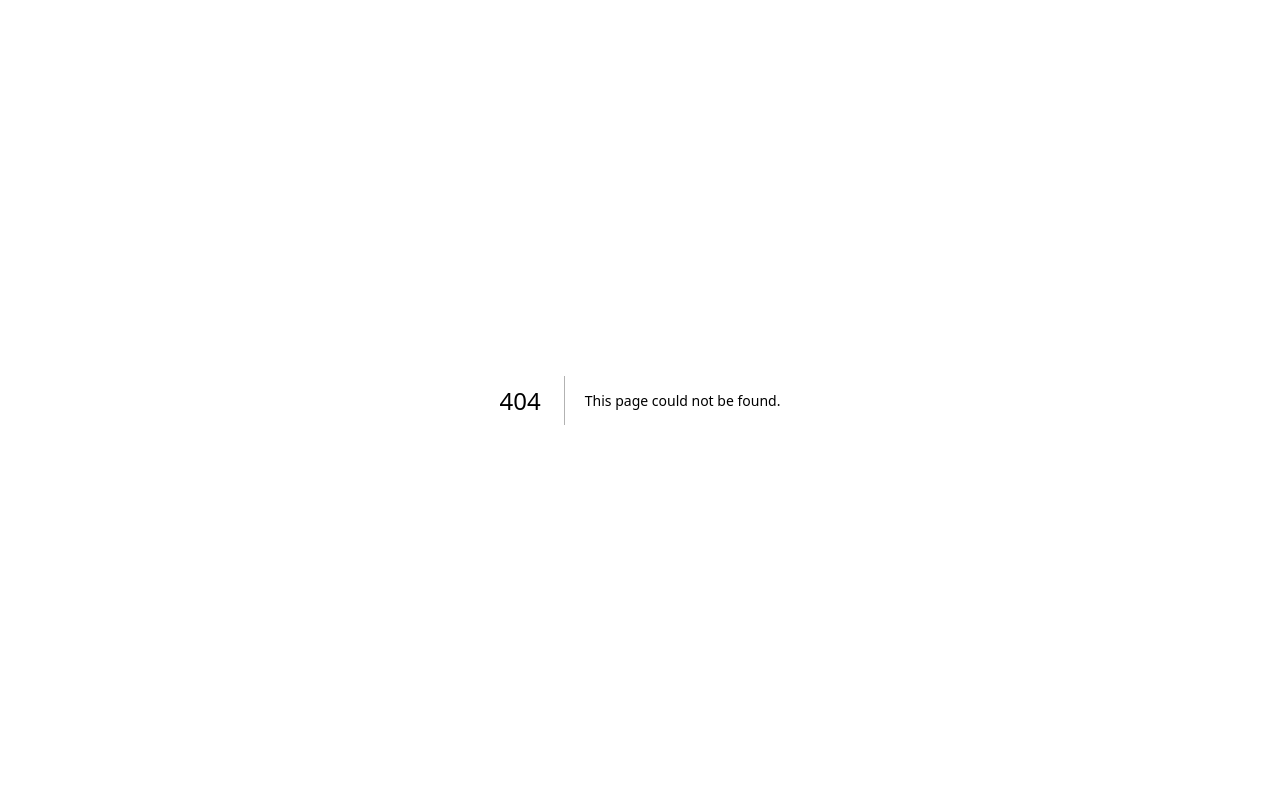
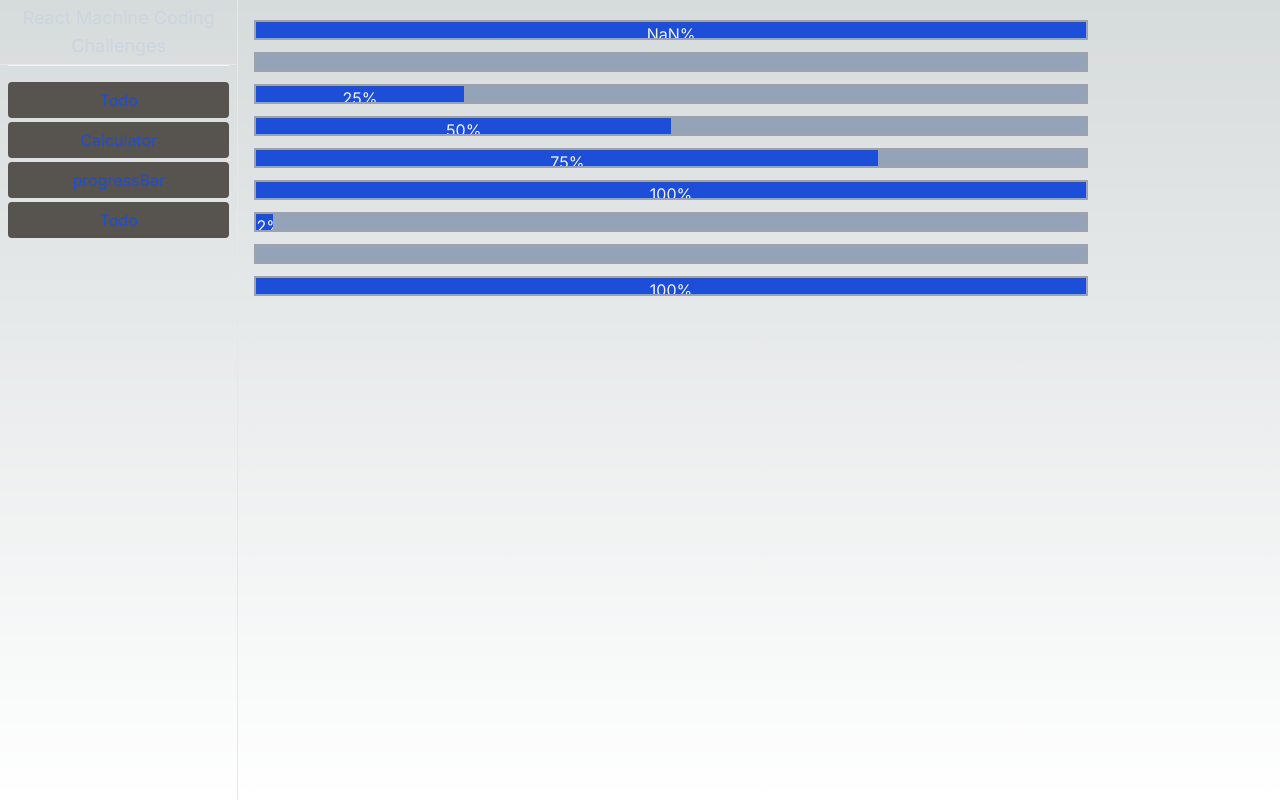
Before and after one commit to Surya-Thombare/react-machine-coding, a Next.js app: page /react-machine-coding/progressBar in a window 1280 px wide. Before the commit this address had no page. Built offline with nearby package versions, Linux system fonts and the light colour scheme.

Commit message:
progressBar

```diff
--- a/app/react-machine-coding/fileSystem/page.tsx
+++ b/app/react-machine-coding/fileSystem/page.tsx
@@ -6,11 +6,7 @@ import Folder from "@/components/folder";
 const Page = () => {
   const [explorerData, setExplorerData] = useState(explorer);
 
-  return (
-    <div>
-      <Folder explorer={explorer} />
-    </div>
-  );
+  return <div>{/* <Folder explorer={explorer} /> */}</div>;
 };
 
 export default Page;
--- /dev/null
+++ b/app/react-machine-coding/progressBar/page.tsx
@@ -0,0 +1,20 @@
+import Progressbar from "@/components/Progressbar";
+import React from "react";
+
+const Page = () => {
+  return (
+    <div className="flex flex-col gap-[12px] ml-4 mt-5 w-4/5">
+      <Progressbar value={undefined} />
+      <Progressbar value={0} />
+      <Progressbar value={25} />
+      <Progressbar value={50} />
+      <Progressbar value={75} />
+      <Progressbar value={100} />
+      <Progressbar value={2} />
+      <Progressbar value={-10} />
+      <Progressbar value={120} />
+    </div>
+  );
+};
+
+export default Page;
--- /dev/null
+++ b/components/Progressbar.tsx
@@ -0,0 +1,26 @@
+import React from "react";
+
+const MIN = 0;
+const MAX = 100;
+
+const Progressbar = ({ value }) => {
+  // Handle invalid values and convert them to be within [0, 100].
+  const clampedValue = Math.min(Math.max(value, MIN), MAX);
+
+  return (
+    <div className="bg-slate-400 border-2 border-solid border-gray-400	h-[20px] overflow-hidden">
+      <div
+        className="bg-blue-700 h-full overflow-hidden text-center text-slate-100	"
+        style={{ width: `${clampedValue}%` }}
+        role="progressbar"
+        aria-valuenow={clampedValue}
+        aria-valuemin={MIN}
+        aria-valuemax={MAX}
+      >
+        {clampedValue}%
+      </div>
+    </div>
+  );
+};
+
+export default Progressbar;
--- a/components/Sidebar.tsx
+++ b/components/Sidebar.tsx
@@ -33,10 +33,10 @@ const Sidebar = ({ challengesList = {} }) => {
                 </li>
                 <li>
                   <Link
-                    href="/react-machine-coding/todo"
+                    href="/react-machine-coding/progressBar"
                     className="t group relative flex justify-center rounded bg-stone-600 px-2 py-1.5 text-blue-700"
                   >
-                    Todo
+                    progressBar
                   </Link>
                 </li>
                 <li>
```
